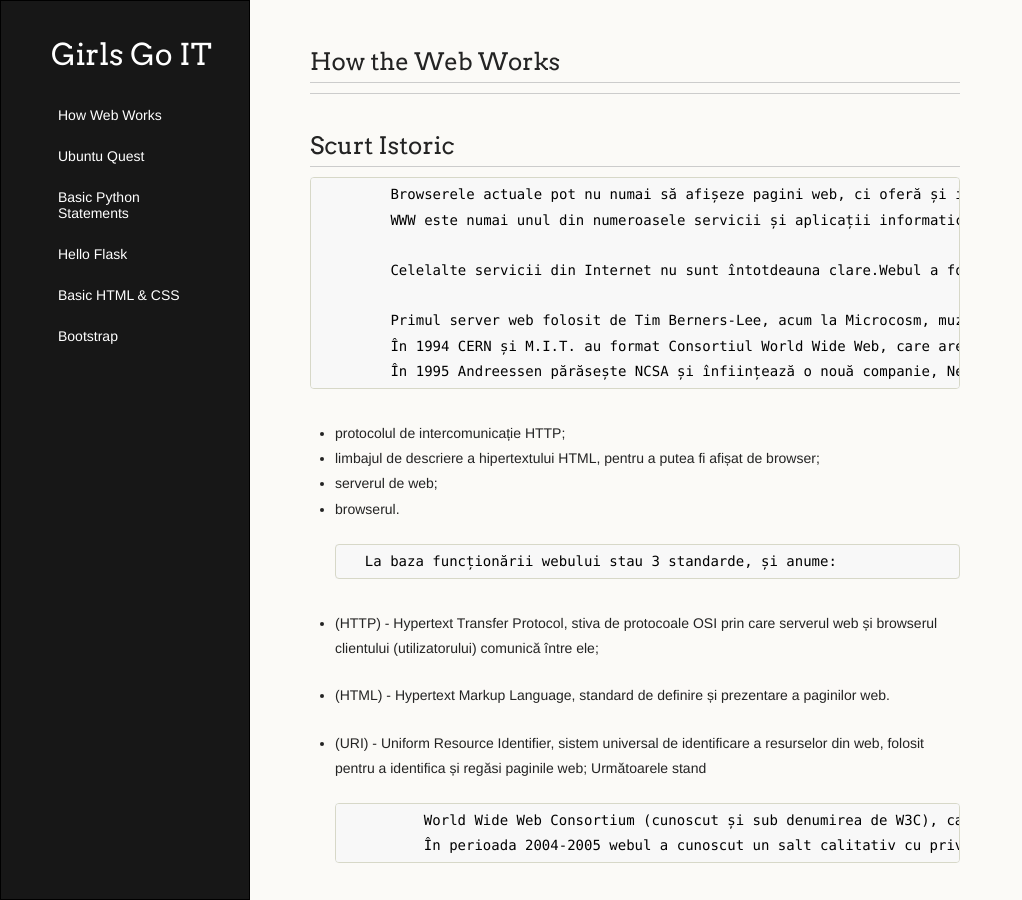
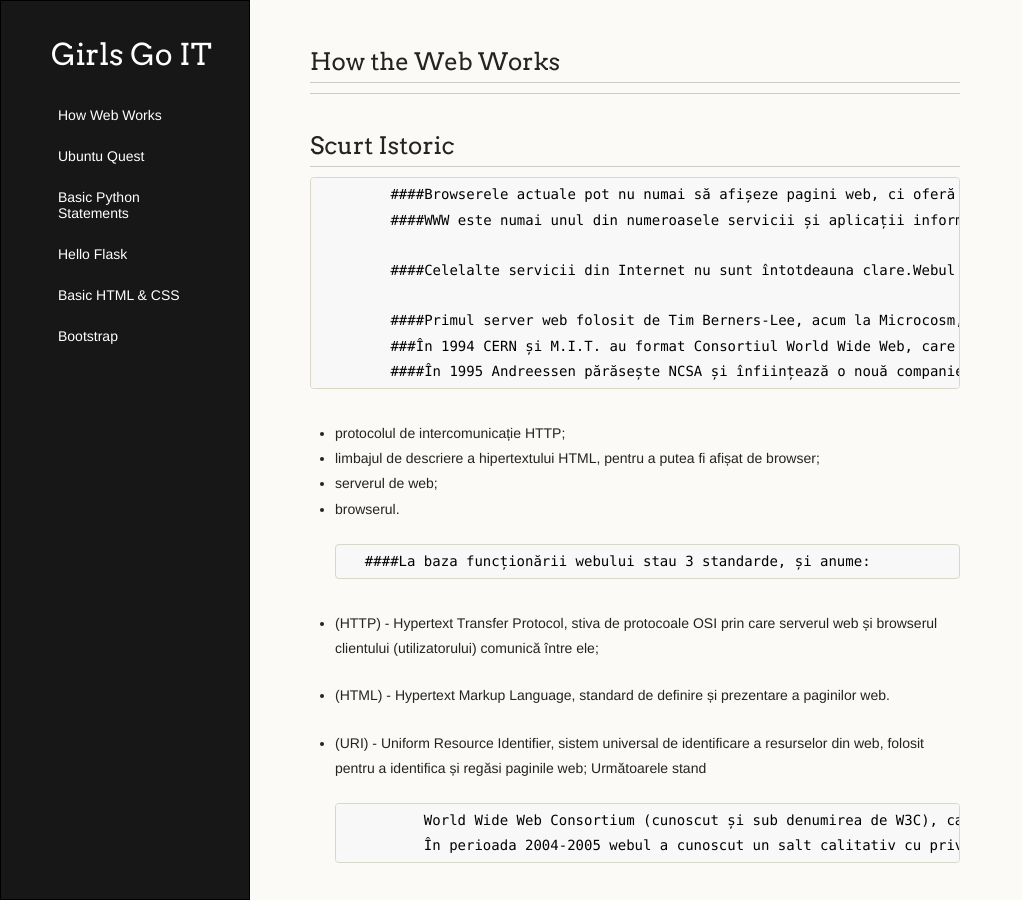
Before and after one commit to girls-go-it/girls-go-it.github.io, a Jekyll site: the page built from lessons/d3l1-how-web-works.md, in a window 1280 px wide and 900 px high. Shown: the whole window, without its empty margins (0-1022 px from the left). Built offline with Jekyll 4.4.1, drawn with Linux system fonts in a browser that asks for light colours; Markdown is read by kramdown in place of the engine named in the settings.

Commit message:
Update d3l1-how-web-works.md

```diff
--- a/lessons/d3l1-how-web-works.md
+++ b/lessons/d3l1-how-web-works.md
@@ -12,21 +12,21 @@ title: How Web Works
 Scurt Istoric
 -------------
 
-		Browserele actuale pot nu numai să afișeze pagini web, ci oferă și interfețe cătrecelelalte servicii Internet, având astfel un efect integrator (pentru toate serviciile e suficient un singur browser). De aceea granițele dintre serviciul WWW și cTermenul World Wide Web, abreviat WWW sau și www, numit scurt și web, care în engleză înseamnă „pânza” (de păianjen); de multe ori este confundat cu rețea (net) și se pronunță /ˌwɝːld waɪd wɛb/ respectiv /wɛb/ (v. AFI), iar pe românește [ pron. ŭeb ] , este totalitatea siturilor / documentelor și informaților de tip hipertext legate între ele, care pot fi accesate prin rețeaua mondială de Internet (net = retea ). Documentele, care rezidează în diferite locații pe diverse calculatoare server, pot fi regăsite cu ajutorul unui identificator univoc numit URL. Hipertextul inclusiv imagini etc. este afișat cu un ajutorul unui program de navigare în web numit browser, care descarcă paginile web de pe un server web și le afișează pe un terminal „client” la utilizator.
-		WWW este numai unul din numeroasele servicii și aplicații informatice disponibile în Internet. Alte servicii sunt de exemplu: afișarea de informații cu formă de text, imagini și sunete, poșta electronică e-mail, transferul de fișiere de date și informații FTP, chat, aplicații video și video on demand, servicii telefonie și telefonie cu imagine prin Internet de tip VoIP, posturi de radio și televiziune prin Internet, e-commerce, sondări de opinie, răspândirea știrilor prin metode RSS, toate genurile de grafică și muzică, lucrul pe un calculator de la distanță prin Internet, grupuri de discuții pe diverse teme, sisteme de jocuri interactive, distribuție de software ș.a.
+		####Browserele actuale pot nu numai să afișeze pagini web, ci oferă și interfețe cătrecelelalte servicii Internet, având astfel un efect integrator (pentru toate serviciile e suficient un singur browser). De aceea granițele dintre serviciul WWW și cTermenul World Wide Web, abreviat WWW sau și www, numit scurt și web, care în engleză înseamnă „pânza” (de păianjen); de multe ori este confundat cu rețea (net) și se pronunță /ˌwɝːld waɪd wɛb/ respectiv /wɛb/ (v. AFI), iar pe românește [ pron. ŭeb ] , este totalitatea siturilor / documentelor și informaților de tip hipertext legate între ele, care pot fi accesate prin rețeaua mondială de Internet (net = retea ). Documentele, care rezidează în diferite locații pe diverse calculatoare server, pot fi regăsite cu ajutorul unui identificator univoc numit URL. Hipertextul inclusiv imagini etc. este afișat cu un ajutorul unui program de navigare în web numit browser, care descarcă paginile web de pe un server web și le afișează pe un terminal „client” la utilizator.
+		####WWW este numai unul din numeroasele servicii și aplicații informatice disponibile în Internet. Alte servicii sunt de exemplu: afișarea de informații cu formă de text, imagini și sunete, poșta electronică e-mail, transferul de fișiere de date și informații FTP, chat, aplicații video și video on demand, servicii telefonie și telefonie cu imagine prin Internet de tip VoIP, posturi de radio și televiziune prin Internet, e-commerce, sondări de opinie, răspândirea știrilor prin metode RSS, toate genurile de grafică și muzică, lucrul pe un calculator de la distanță prin Internet, grupuri de discuții pe diverse teme, sisteme de jocuri interactive, distribuție de software ș.a.
 
-		Celelalte servicii din Internet nu sunt întotdeauna clare.Webul a fost inventat în 1989 la Centrul European de Cercetări Nucleare (CERN) din Geneva, Elveția. Propunerea inițială de creare a unei colecții de documente având legături între ele [1] a fost făcută de Tim Berners-Lee în martie 1989. Propunerea a apărut în urma problemelor de comunicare pe care le întâmpinau echipele de cercetători ce foloseau centrul, chiar și folosind poșta electronică.
+		####Celelalte servicii din Internet nu sunt întotdeauna clare.Webul a fost inventat în 1989 la Centrul European de Cercetări Nucleare (CERN) din Geneva, Elveția. Propunerea inițială de creare a unei colecții de documente având legături între ele [1] a fost făcută de Tim Berners-Lee în martie 1989. Propunerea a apărut în urma problemelor de comunicare pe care le întâmpinau echipele de cercetători ce foloseau centrul, chiar și folosind poșta electronică.
 
-		Primul server web folosit de Tim Berners-Lee, acum la Microcosm, muzeu al CERN.Primul prototip al acestei colecții (mai întâi în format de text simplu) a apărut nu mult înainte de decembrie 1991, când s-a făcut prima lui demonstrație publică. Studiul a fost continuat prin apariția primei aplicații grafice Mosaic, în februarie 1993, realizată de cercetătorulMarc Andreessen de la centrul universitar National Center for Supercomputing Applications (NCSA) din orașul Urbana-Champaign din statul federal Illinois, SUA.
-		În 1994 CERN și M.I.T. au format Consortiul World Wide Web, care are drept obiectiv dezvoltarea webului, standardizarea protocoalelor și încurajarea legăturilor dintre site-uri. Berners-Lee a devenit directorul acestui consorțiu. M.I.T. coordonează partea americană a consorțiului, iar partea europeană este coordonată de INRIA, centrul de cercetări francez.
-		În 1995 Andreessen părăsește NCSA și înființează o nouă companie, Netscape Communications Corp., care se ocupă cu dezvoltarea de software pentru web.Apoi webul a evoluat până la ceea ce este astăzi, un serviciu multimedia integrativ, având ca suport fizic Internetul.Berners-Lee și echipa sa au realizat primele versiuni pentru patru componente cheie necesare serviciului web, și anume:
+		####Primul server web folosit de Tim Berners-Lee, acum la Microcosm, muzeu al CERN.Primul prototip al acestei colecții (mai întâi în format de text simplu) a apărut nu mult înainte de decembrie 1991, când s-a făcut prima lui demonstrație publică. Studiul a fost continuat prin apariția primei aplicații grafice Mosaic, în februarie 1993, realizată de cercetătorulMarc Andreessen de la centrul universitar National Center for Supercomputing Applications (NCSA) din orașul Urbana-Champaign din statul federal Illinois, SUA.
+		###În 1994 CERN și M.I.T. au format Consortiul World Wide Web, care are drept obiectiv dezvoltarea webului, standardizarea protocoalelor și încurajarea legăturilor dintre site-uri. Berners-Lee a devenit directorul acestui consorțiu. M.I.T. coordonează partea americană a consorțiului, iar partea europeană este coordonată de INRIA, centrul de cercetări francez.
+		####În 1995 Andreessen părăsește NCSA și înființează o nouă companie, Netscape Communications Corp., care se ocupă cu dezvoltarea de software pentru web.Apoi webul a evoluat până la ceea ce este astăzi, un serviciu multimedia integrativ, având ca suport fizic Internetul.Berners-Lee și echipa sa au realizat primele versiuni pentru patru componente cheie necesare serviciului web, și anume:
 
 - protocolul de intercomunicație HTTP;
 - limbajul de descriere a hipertextului HTML, pentru a putea fi afișat de browser;
 - serverul de web;
 - browserul.
 
-		La baza funcționării webului stau 3 standarde, și anume:
+		####La baza funcționării webului stau 3 standarde, și anume:
 
 
  - (HTTP) - Hypertext Transfer Protocol, stiva de protocoale OSI prin
```
